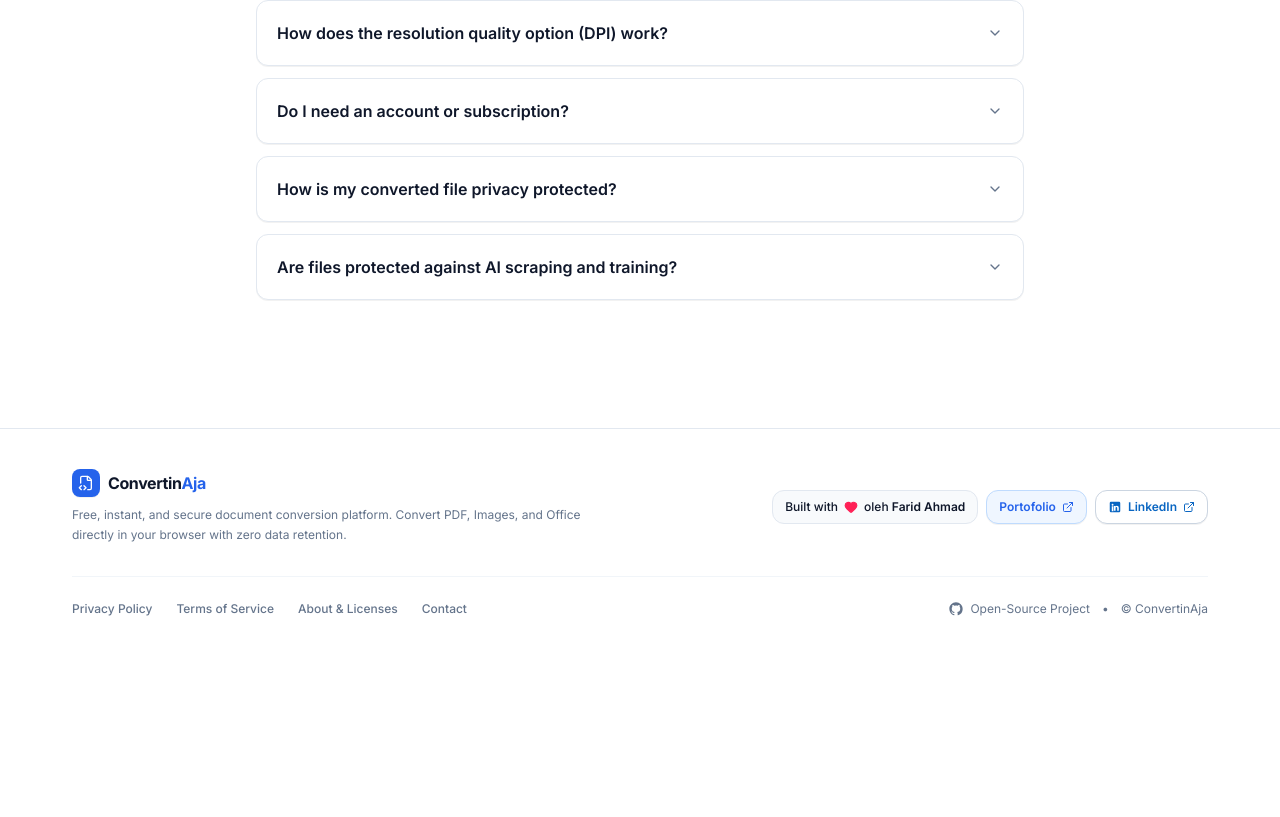
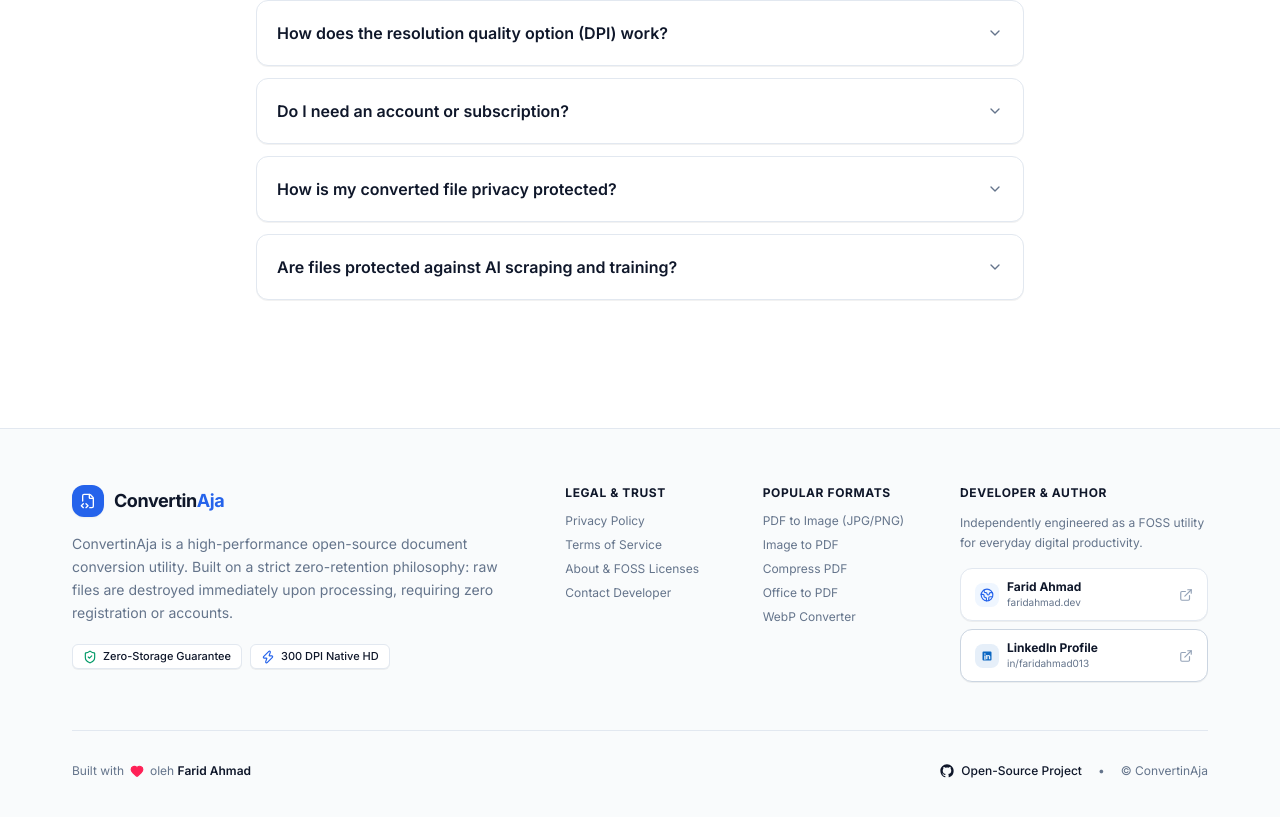
Before and after one commit to FaridAhmad013/convertinaja, a React (Vite) app in the folder frontend/: page / in a window 1280 px wide. Shown: the part 4418-5235 px from the top of the page. Before the commit the page ends 5075 px from the top, so only its background shows below. Built offline with nearby package versions, Linux system fonts and the light colour scheme; no server answers.

Commit message:
refactor(footer): redesign footer into multi-column clean SaaS structure with rich identity and polished link cards

```diff
--- a/frontend/src/components/Footer.tsx
+++ b/frontend/src/components/Footer.tsx
@@ -1,4 +1,4 @@
-import { FileCode2, ExternalLink, Heart } from 'lucide-react'
+import { FileCode2, ExternalLink, Heart, ShieldCheck, Zap, Globe2 } from 'lucide-react'
 import { useI18n } from '../i18n'
 import type { LegalPageSlug } from './LegalView'
 
@@ -11,102 +11,186 @@ export function Footer({ onOpenLegal }: FooterProps) {
   const isId = lang === 'id'
 
   return (
-    <footer className="w-full border-t border-[#E2E8F0] bg-white py-10 transition-colors">
-      <div className="max-w-[1200px] mx-auto px-4 sm:px-6 lg:px-8 space-y-8">
-        {/* Top Section: App Identity, Description & Author */}
-        <div className="flex flex-col md:flex-row items-start md:items-center justify-between gap-6">
-          <div className="space-y-2 max-w-lg">
-            <div className="flex items-center gap-2">
-              <div className="w-7 h-7 rounded-lg bg-[#2563EB] flex items-center justify-center text-white shadow-2xs">
+    <footer className="w-full border-t border-[#E2E8F0] bg-[#F8FAFC]/80 text-[#0F172A] pt-14 pb-12 transition-colors">
+      <div className="max-w-[1200px] mx-auto px-4 sm:px-6 lg:px-8 space-y-12">
+        {/* Main Footer Grid: 4 Clean SaaS Columns */}
+        <div className="grid grid-cols-1 md:grid-cols-12 gap-8 lg:gap-12">
+          {/* Col 1: Brand & Deep Mission (5 cols) */}
+          <div className="md:col-span-5 space-y-4">
+            <div className="flex items-center gap-2.5">
+              <div className="w-8 h-8 rounded-xl bg-[#2563EB] flex items-center justify-center text-white shadow-xs">
                 <FileCode2 className="w-4 h-4" />
               </div>
-              <span className="font-bold text-base text-[#0F172A] tracking-tight">
+              <span className="font-extrabold text-lg text-[#0F172A] tracking-tight">
                 Convertin<span className="text-[#2563EB]">Aja</span>
               </span>
             </div>
+
+            <p className="text-xs sm:text-sm text-[#64748B] leading-relaxed pr-2">
+              {isId
+                ? 'ConvertinAja adalah utilitas konversi dokumen web open-source berkinerja tinggi. Dirancang dengan filosofi zero-retention: berkas mentah dimusnahkan seketika setelah diproses, tanpa registrasi, tanpa penyimpanan jangka panjang, dan sepenuhnya gratis.'
+                : 'ConvertinAja is a high-performance open-source document conversion utility. Built on a strict zero-retention philosophy: raw files are destroyed immediately upon processing, requiring zero registration or accounts.'}
+            </p>
+
+            {/* Privacy & Engine Badges */}
+            <div className="flex flex-wrap items-center gap-2 pt-1 text-xs">
+              <span className="inline-flex items-center gap-1.5 px-2.5 py-1 rounded-md bg-white border border-[#E2E8F0] text-[#0F172A] font-medium text-[11px] shadow-2xs">
+                <ShieldCheck className="w-3.5 h-3.5 text-emerald-600" />
+                <span>Zero-Storage Guarantee</span>
+              </span>
+              <span className="inline-flex items-center gap-1.5 px-2.5 py-1 rounded-md bg-white border border-[#E2E8F0] text-[#0F172A] font-medium text-[11px] shadow-2xs">
+                <Zap className="w-3.5 h-3.5 text-[#2563EB]" />
+                <span>300 DPI Native HD</span>
+              </span>
+            </div>
+          </div>
+
+          {/* Col 2: Legal & Kebijakan (2 cols) */}
+          <div className="md:col-span-2 space-y-3">
+            <h4 className="text-xs font-bold uppercase tracking-wider text-[#0F172A]">
+              {isId ? 'Kebijakan' : 'Legal & Trust'}
+            </h4>
+            <ul className="space-y-2 text-xs text-[#64748B]">
+              <li>
+                <button
+                  type="button"
+                  onClick={() => onOpenLegal('privacy')}
+                  className="hover:text-[#2563EB] transition-colors cursor-pointer text-left"
+                >
+                  {isId ? 'Kebijakan Privasi' : 'Privacy Policy'}
+                </button>
+              </li>
+              <li>
+                <button
+                  type="button"
+                  onClick={() => onOpenLegal('terms')}
+                  className="hover:text-[#2563EB] transition-colors cursor-pointer text-left"
+                >
+                  {isId ? 'Syarat & Ketentuan' : 'Terms of Service'}
+                </button>
+              </li>
+              <li>
+                <button
+                  type="button"
+                  onClick={() => onOpenLegal('about')}
+                  className="hover:text-[#2563EB] transition-colors cursor-pointer text-left"
+                >
+                  {isId ? 'Tentang & Lisensi FOSS' : 'About & FOSS Licenses'}
+                </button>
+              </li>
+              <li>
+                <button
+                  type="button"
+                  onClick={() => onOpenLegal('contact')}
+                  className="hover:text-[#2563EB] transition-colors cursor-pointer text-left"
+                >
+                  {isId ? 'Hubungi Pengembang' : 'Contact Developer'}
+                </button>
+              </li>
+            </ul>
+          </div>
+
+          {/* Col 3: Quick Tools Shortcuts (2 cols) */}
+          <div className="md:col-span-2 space-y-3">
+            <h4 className="text-xs font-bold uppercase tracking-wider text-[#0F172A]">
+              {isId ? 'Format Populer' : 'Popular Formats'}
+            </h4>
+            <ul className="space-y-2 text-xs text-[#64748B]">
+              <li>
+                <a href="#popular-tools" className="hover:text-[#2563EB] transition-colors">
+                  PDF to Image (JPG/PNG)
+                </a>
+              </li>
+              <li>
+                <a href="#popular-tools" className="hover:text-[#2563EB] transition-colors">
+                  Image to PDF
+                </a>
+              </li>
+              <li>
+                <a href="#popular-tools" className="hover:text-[#2563EB] transition-colors">
+                  Compress PDF
+                </a>
+              </li>
+              <li>
+                <a href="#popular-tools" className="hover:text-[#2563EB] transition-colors">
+                  Office to PDF
+                </a>
+              </li>
+              <li>
+                <a href="#tools" className="hover:text-[#2563EB] transition-colors">
+                  WebP Converter
+                </a>
+              </li>
+            </ul>
+          </div>
+
+          {/* Col 4: Creator, Portfolio & Connect (3 cols) */}
+          <div className="md:col-span-3 space-y-3">
+            <h4 className="text-xs font-bold uppercase tracking-wider text-[#0F172A]">
+              {isId ? 'Pengembang' : 'Developer & Author'}
+            </h4>
             <p className="text-xs text-[#64748B] leading-relaxed">
               {isId
-                ? 'Platform konversi dokumen gratis, instan, dan aman. Mengubah PDF, Gambar, dan Office langsung di peramban dengan pemusnahan berkas seketika di server.'
-                : 'Free, instant, and secure document conversion platform. Convert PDF, Images, and Office directly in your browser with zero data retention.'}
+                ? 'Dikelola secara independen sebagai proyek FOSS untuk kemudahan produktivitas digital.'
+                : 'Independently engineered as a FOSS utility for everyday digital productivity.'}
             </p>
-          </div>
 
-          {/* Clean Author Button Badges */}
-          <div className="flex flex-wrap items-center gap-2 w-full md:w-auto">
-            <div className="inline-flex items-center gap-1.5 px-3 py-2 rounded-xl border border-[#E2E8F0] bg-[#F8FAFC] text-xs font-medium text-[#0F172A]">
-              <span>{isId ? 'Dibuat dengan' : 'Built with'}</span>
-              <Heart className="w-3.5 h-3.5 text-rose-500 fill-rose-500 inline" />
-              <span>oleh <strong className="font-semibold text-[#0F172A]">Farid Ahmad</strong></span>
-            </div>
-
+            <div className="flex flex-col gap-2 pt-1">
               <a
                 href="https://faridahmad.dev"
                 target="_blank"
                 rel="noreferrer"
-              className="inline-flex items-center gap-1.5 px-3 py-2 rounded-xl border border-[#BFDBFE] bg-[#EFF6FF] hover:bg-blue-100 text-xs font-semibold text-[#2563EB] transition-colors shadow-2xs"
-              title="Portofolio Farid Ahmad"
+                className="group flex items-center justify-between px-3.5 py-2.5 rounded-xl border border-[#E2E8F0] bg-white hover:border-[#2563EB] hover:bg-[#EFF6FF] transition-all shadow-2xs"
               >
-              <span>Portofolio</span>
-              <ExternalLink className="w-3 h-3 text-[#2563EB]" />
+                <div className="flex items-center gap-2">
+                  <div className="w-6 h-6 rounded-lg bg-[#EFF6FF] group-hover:bg-[#2563EB] flex items-center justify-center text-[#2563EB] group-hover:text-white transition-colors">
+                    <Globe2 className="w-3.5 h-3.5" />
+                  </div>
+                  <div className="text-left">
+                    <span className="block text-xs font-bold text-[#0F172A]">Farid Ahmad</span>
+                    <span className="block text-[10px] text-[#64748B]">faridahmad.dev</span>
+                  </div>
+                </div>
+                <ExternalLink className="w-3.5 h-3.5 text-[#94A3B8] group-hover:text-[#2563EB] transition-colors" />
               </a>
 
               <a
                 href="https://www.linkedin.com/in/faridahmad013"
                 target="_blank"
                 rel="noreferrer"
-              className="inline-flex items-center gap-1.5 px-3 py-2 rounded-xl border border-[#CBD5E1] bg-white hover:bg-slate-50 text-xs font-semibold text-[#0A66C2] transition-colors shadow-2xs"
-              title="LinkedIn Farid Ahmad"
+                className="group flex items-center justify-between px-3.5 py-2.5 rounded-xl border border-[#CBD5E1] bg-white hover:border-[#0A66C2] hover:bg-sky-50/50 transition-all shadow-2xs"
               >
-              <svg className="w-3.5 h-3.5 fill-current" viewBox="0 0 24 24">
+                <div className="flex items-center gap-2">
+                  <div className="w-6 h-6 rounded-lg bg-[#0A66C2]/10 group-hover:bg-[#0A66C2] flex items-center justify-center text-[#0A66C2] group-hover:text-white transition-colors">
+                    <svg className="w-3 h-3 fill-current" viewBox="0 0 24 24">
                       <path d="M19 3a2 2 0 0 1 2 2v14a2 2 0 0 1-2 2H5a2 2 0 0 1-2-2V5a2 2 0 0 1 2-2h14m-.5 15.5v-5.3a3.26 3.26 0 0 0-3.26-3.26c-.85 0-1.84.52-2.28 1.3v-1.11h-2.79v8.37h2.79v-4.93c0-.77.62-1.4 1.39-1.4a1.4 1.4 0 0 1 1.4 1.4v4.93h2.75M6.46 10.9v8.37H9.2V10.9H6.46M7.83 6.45a1.6 1.6 0 0 0-1.6 1.6 1.6 1.6 0 0 0 1.6 1.6 1.6 1.6 0 0 0 1.6-1.6 1.6 1.6 0 0 0-1.6-1.6Z" />
                     </svg>
-              <span>LinkedIn</span>
-              <ExternalLink className="w-3 h-3 text-[#0A66C2]" />
+                  </div>
+                  <div className="text-left">
+                    <span className="block text-xs font-bold text-[#0F172A]">LinkedIn Profile</span>
+                    <span className="block text-[10px] text-[#64748B]">in/faridahmad013</span>
+                  </div>
+                </div>
+                <ExternalLink className="w-3.5 h-3.5 text-[#94A3B8] group-hover:text-[#0A66C2] transition-colors" />
               </a>
             </div>
           </div>
-
-        {/* Bottom Section: Legal Navigation & Copyright */}
-        <div className="pt-6 border-t border-[#F1F5F9] flex flex-col sm:flex-row items-center justify-between gap-4 text-xs text-[#64748B]">
-          {/* Dedicated Legal Pages Navigation Links */}
-          <div className="flex flex-wrap items-center justify-center sm:justify-start gap-4 sm:gap-6 font-medium">
-            <button
-              type="button"
-              onClick={() => onOpenLegal('privacy')}
-              className="hover:text-[#2563EB] transition-colors cursor-pointer"
-            >
-              {isId ? 'Kebijakan Privasi' : 'Privacy Policy'}
-            </button>
-            <button
-              type="button"
-              onClick={() => onOpenLegal('terms')}
-              className="hover:text-[#2563EB] transition-colors cursor-pointer"
-            >
-              {isId ? 'Syarat & Ketentuan' : 'Terms of Service'}
-            </button>
-            <button
-              type="button"
-              onClick={() => onOpenLegal('about')}
-              className="hover:text-[#2563EB] transition-colors cursor-pointer"
-            >
-              {isId ? 'Tentang & Lisensi' : 'About & Licenses'}
-            </button>
-            <button
-              type="button"
-              onClick={() => onOpenLegal('contact')}
-              className="hover:text-[#2563EB] transition-colors cursor-pointer"
-            >
-              {isId ? 'Hubungi Kami' : 'Contact'}
-            </button>
         </div>
 
-          {/* Links & Open-Source Copyright */}
-          <div className="flex items-center gap-3">
+        {/* Bottom Bar: Attribution, Open-Source & Copyright */}
+        <div className="pt-8 border-t border-[#E2E8F0] flex flex-col sm:flex-row items-center justify-between gap-4 text-xs text-[#64748B]">
+          <div className="flex items-center gap-1.5 text-center sm:text-left">
+            <span>{isId ? 'Dibuat dengan' : 'Built with'}</span>
+            <Heart className="w-3.5 h-3.5 text-rose-500 fill-rose-500 inline" />
+            <span>oleh <strong className="font-semibold text-[#0F172A]">Farid Ahmad</strong></span>
+          </div>
+
+          <div className="flex items-center gap-4">
             <a
               href="https://github.com/faridahmad013/convertinaja"
               target="_blank"
               rel="noreferrer"
-              className="inline-flex items-center gap-1.5 hover:text-[#0F172A] transition-colors"
+              className="inline-flex items-center gap-1.5 text-[#0F172A] hover:text-[#2563EB] font-medium transition-colors"
             >
               <svg className="w-4 h-4 fill-current" viewBox="0 0 24 24" aria-hidden="true">
                 <path fillRule="evenodd" clipRule="evenodd" d="M12 2C6.477 2 2 6.484 2 12.017c0 4.425 2.865 8.18 6.839 9.504.5.092.682-.217.682-.483 0-.237-.008-.868-.013-1.703-2.782.605-3.369-1.343-3.369-1.343-.454-1.158-1.11-1.466-1.11-1.466-.908-.62.069-.608.069-.608 1.003.07 1.53 1.032 1.53 1.032.892 1.53 2.341 1.088 2.91.832.092-.647.35-1.088.636-1.338-2.22-.253-4.555-1.113-4.555-4.951 0-1.093.39-1.988 1.029-2.688-.103-.253-.446-1.272.098-2.65 0 0 .84-.27 2.75 1.026A9.564 9.564 0 0112 6.844c.85.004 1.705.115 2.504.337 1.909-1.296 2.747-1.027 2.747-1.027.546 1.379.202 2.398.1 2.651.64.7 1.028 1.595 1.028 2.688 0 3.848-2.339 4.695-4.566 4.943.359.309.678.92.678 1.855 0 1.338-.012 2.419-.012 2.747 0 .268.18.58.688.482A10.019 10.019 0 0022 12.017C22 6.484 17.522 2 12 2z" />
```
Lines whose indentation alone changed are shown as unchanged.
